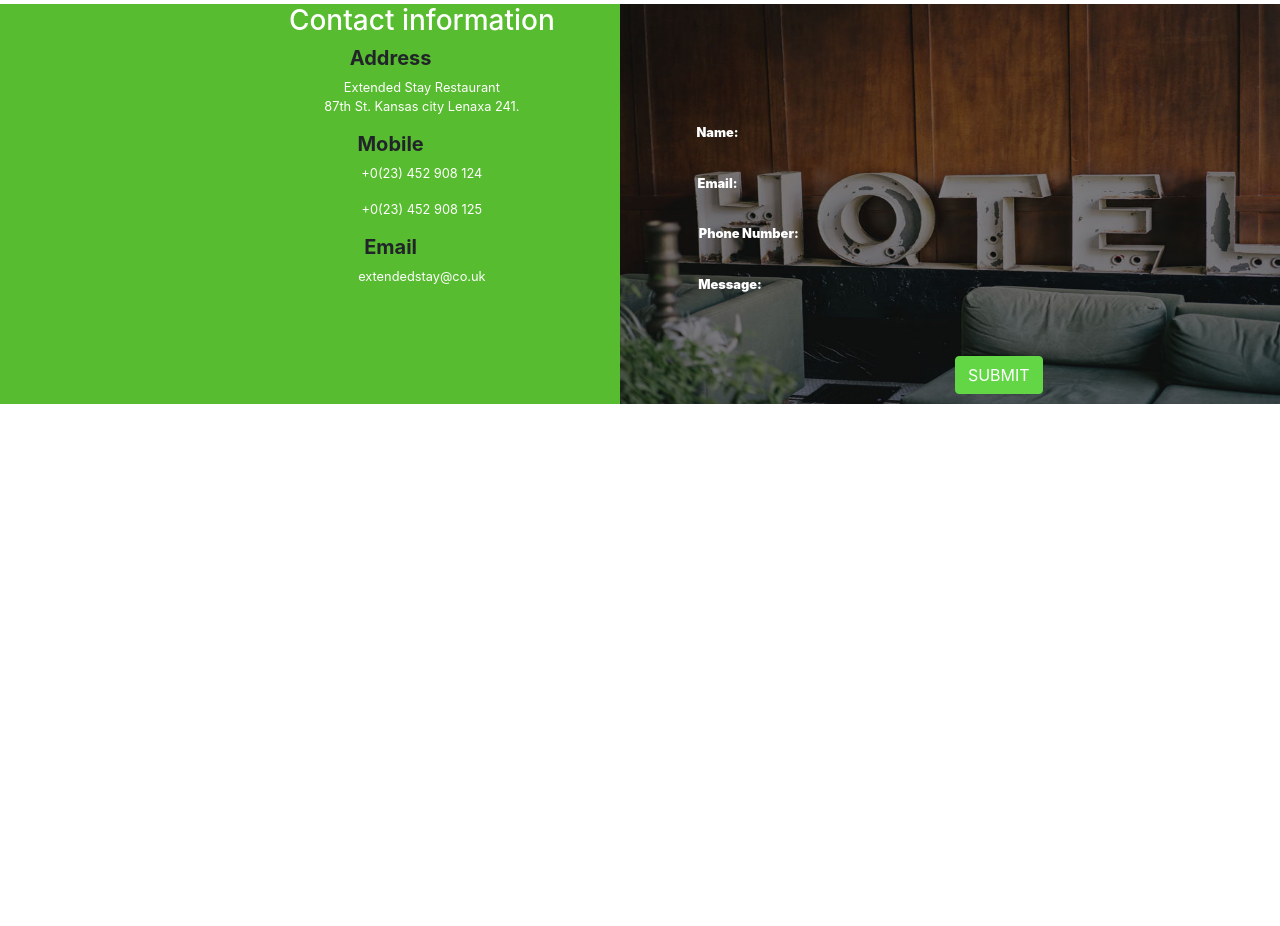
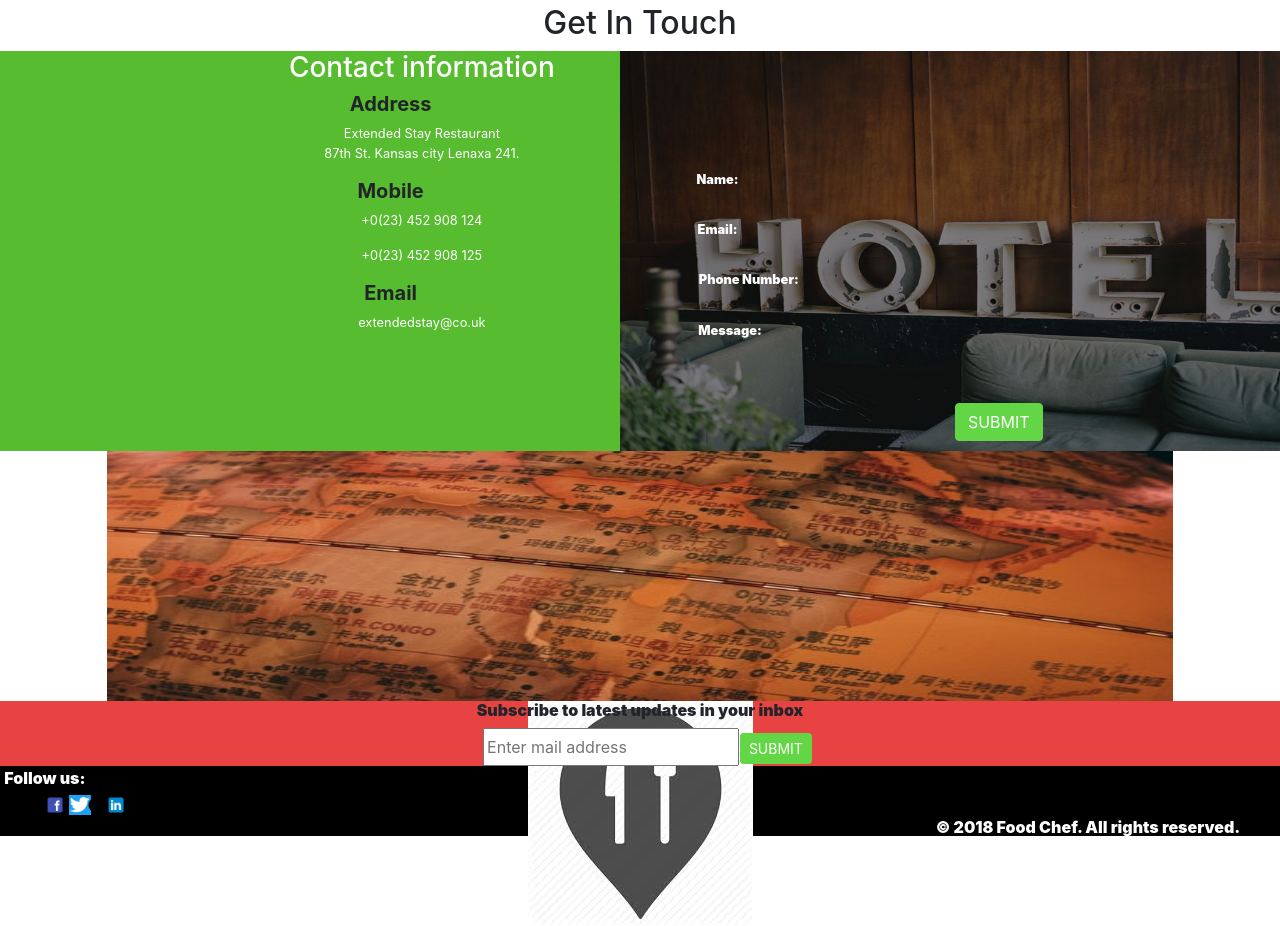
Before and after one commit to Laludztee/Restaurant-Website, a plain HTML site: page index.html in a window 1280 px wide. Shown: the part 3224-4150 px from the top of the page. Before the commit the page ends 3628 px from the top, so only its background shows below. Drawn offline with nearby package versions, Linux system fonts and the light colour scheme; files that its build step writes are made by us from their sources.

Commit message:
Second commit

```diff
--- a/css/restaurant.css
+++ b/css/restaurant.css
@@ -292,6 +292,54 @@ body {
 	margin-left: 10%;
 }
 
+#maincontent {
+  background-color: #f3f3f3;
+	min-height: 100%;
+
+}
+
+#map {
+  height: 250px;
+  width: 100%;
+  background-color: #fff;
+}
+
+.map-image {
+	width: 83.3%;
+	height: 250px;
+}
+
+.subscribe {
+	background: #e84343;
+}
+
+.subscribe-btn {
+	margin-top: 0;
+	margin-left: -1.5%;
+}
+
+footer {
+	height: 70px;
+	background: #000;
+}
+
+.footer-span {
+	color: white;
+	margin-left: -93%;
+}
+
+.footer-icon {
+	height: 20px;
+	margin-left: 300%;
+	margin-top: 10%;
+	justify-content: center;
+}
+
+.footer-copyright {
+	margin-left: 70%;
+	color: white;
+}
+
 @media screen and (max-width: 576px) {
 	.navbar-brand {
 		margin: 0;
@@ -361,6 +409,14 @@ body {
 	margin-left: 10%;
 	}
 
+	.map-image {
+	width: 100%;
+	}
+
+	.footer-copyright {
+	margin-left: 40%;
+	}
+
 }
 
 @media screen and (min-width: 577px) and (max-width: 768px) {
--- a/index.html
+++ b/index.html
@@ -8,7 +8,7 @@
   <link rel="stylesheet" href="https://stackpath.bootstrapcdn.com/bootstrap/4.1.3/css/bootstrap.min.css" integrity="sha384-MCw98/SFnGE8fJT3GXwEOngsV7Zt27NXFoaoApmYm81iuXoPkFOJwJ8ERdknLPMO" crossorigin="anonymous">
   <script src="https://cdnjs.cloudflare.com/ajax/libs/popper.js/1.14.3/umd/popper.min.js"></script>
   <link rel="stylesheet prefetch" href="https://maxcdn.bootstrapcdn.com/font-awesome/4.6.1/css/font-awesome.min.css">
-  <link rel="stylesheet" href="restaurant.css">
+  <link rel="stylesheet" href="css/restaurant.css">
   <link rel="icon" href="images/service1.jpg">
 </head>
 <body>
@@ -265,6 +265,7 @@
 		</section>
 		<br><br>
 
+		<h2><a name="contact"></a>Get In Touch</h2>
 		<section class="contact">
 			<div class="row">
 				<div class="col-sm-6 text-intouch">
@@ -291,8 +292,26 @@
 					<div class="form form-message bold">Message:</div>
 					<button class="btn btn-info btn-md submit" type="submit">SUBMIT</button>
 				</div>
-		</div>
-	</section>
+			</div>
+		</section>
+
+		<section>
+				<div id="map"><img src="images/map.jpg" alt="restaurant map" class="map-image"><img src="images/mapicon.jpg" alt="map icon" class="map-icon"</div>
+		</section>
+
+		<section class="subscribe">
+			<h6 class="subscribe-header bold">Subscribe to latest updates in your inbox</h6>
+			<input class="about-subtitle" placeholder="Enter mail address" type="email"></input><button class="btn btn-info btn-sm subscribe-btn" type="submit">SUBMIT</button>
+		</section>
+		<footer><span  class="footer-span bold">Follow us:</span>
+			<div class="row">
+				<a href="#"><img src="images/facebook.png" alt="link to facebook" class="footer-icon"></a>
+				<a href="#"><img src="images/twitter.png" alt="link to twitter" class="footer-icon"></a>
+				<a href="#"><img src="images/github.png" alt="link to github" class="footer-icon"></a>
+				<a href="#"><img src="images/linkedin.png" alt="link to linkedin" class="footer-icon"></a>
+			</div>
+			<span  class="footer-copyright bold">© 2018 Food Chef. All rights reserved.</span>
+		</footer>
 	</div>
 <script src="https://code.jquery.com/jquery-3.3.1.slim.min.js" integrity="sha384-q8i/X+965DzO0rT7abK41JStQIAqVgRVzpbzo5smXKp4YfRvH+8abtTE1Pi6jizo" crossorigin="anonymous"></script>
 <script src="https://stackpath.bootstrapcdn.com/bootstrap/4.1.3/js/bootstrap.min.js" integrity="sha384-ChfqqxuZUCnJSK3+MXmPNIyE6ZbWh2IMqE241rYiqJxyMiZ6OW/JmZQ5stwEULTy" crossorigin="anonymous"></script>
```
Also changed, not shown: js/restaurant.js (added, +69 -0 lines), images/facebook.png (added), images/github.png (added), images/linkedin.png (added), images/map.jpg (added), images/mapicon.jpg (added), images/mapicon.png (added), images/twitter.png (added), testing tool.txt (added).
